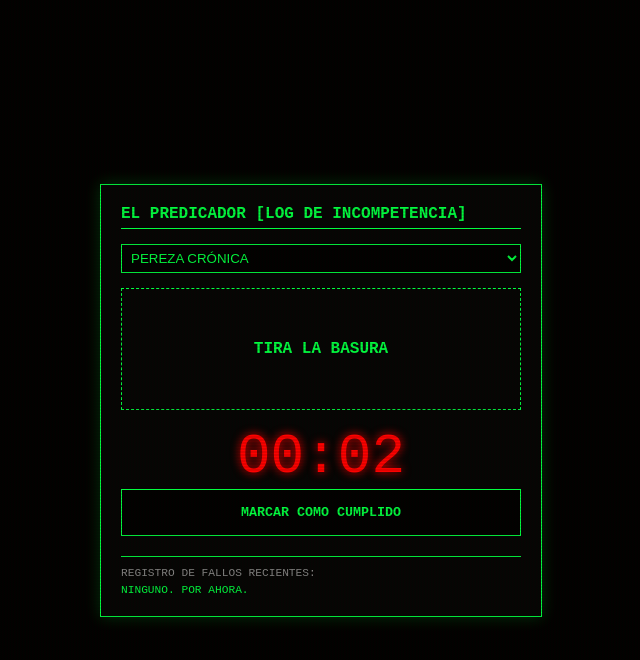
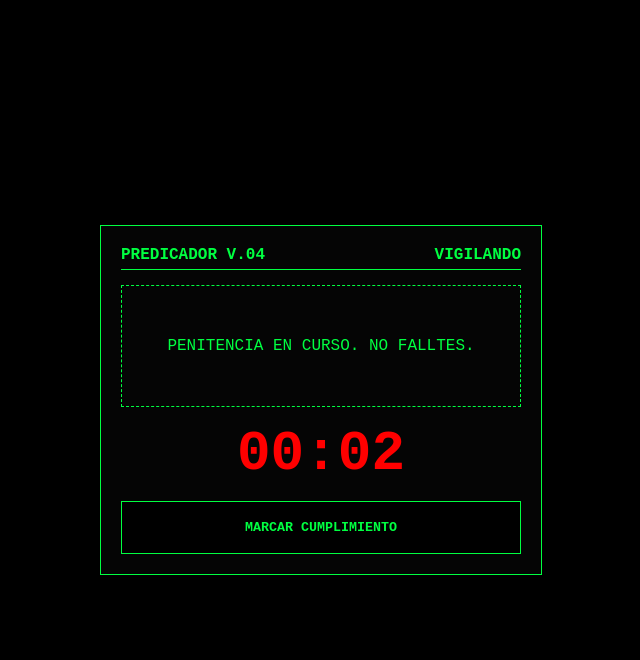
Before and after one commit to garsiajefry9-dotcom/El-chispa-, a plain HTML site: page index.html in a window 1280 px wide. Both pictures are taken after a click on the button "ASUMIR PENITENCIA". Shown: the whole page, without its empty margins (319-959 px from the left). Drawn offline with Linux system fonts and the light colour scheme.

Commit message:
Update title and enhance alert system in index.html

```diff
--- a/index.html
+++ b/index.html
@@ -3,105 +3,116 @@
 <head>
     <meta charset="UTF-8">
     <meta name="viewport" content="width=device-width, initial-scale=1.0">
-    <title>EL PREDICADOR | HISTORIAL DE FALLOS</title>
+    <title>EL PREDICADOR | V.04 FINAL</title>
     <style>
         :root { --main: #00ff41; --fail: #ff0000; --bg: #000; }
-        body {
-            background: var(--bg); color: var(--main); font-family: 'Courier New', monospace;
-            display: flex; justify-content: center; align-items: center; min-height: 100vh; margin: 0;
-            text-transform: uppercase; overflow-x: hidden;
-        }
-        body::after {
-            content: ""; position: fixed; top:0; left:0; width:100%; height:100%;
-            background: linear-gradient(rgba(18,16,16,0) 50%, rgba(0,0,0,0.1) 50%), linear-gradient(90deg, rgba(255,0,0,0.02), rgba(0,255,0,0.01));
-            background-size: 100% 3px, 3px 100%; pointer-events: none; z-index: 100;
-        }
-        .frame {
-            width: 90%; max-width: 400px; border: 1px solid var(--main); padding: 20px;
-            background: #050505; box-shadow: 0 0 15px rgba(0,255,65,0.2); margin: 20px;
-        }
-        .marca { color: var(--fail); border: 1px solid var(--fail); padding: 5px; margin: 10px 0; font-size: 0.7rem; display: none; }
-        #msg { height: 100px; border: 1px dashed var(--main); display: flex; align-items: center; justify-content: center; text-align: center; padding: 10px; margin: 15px 0; font-weight: bold; }
-        #timer { font-size: 3.5rem; color: var(--fail); display: none; text-shadow: 0 0 10px var(--fail); }
-        .btn { width: 100%; padding: 15px; border: none; font-family: inherit; font-weight: 900; cursor: pointer; text-transform: uppercase; margin-bottom: 5px; }
+        body { background: var(--bg); color: var(--main); font-family: 'Courier New', monospace; display: flex; justify-content: center; align-items: center; min-height: 100vh; margin: 0; text-transform: uppercase; overflow: hidden; }
+        #death-screen { display: none; position: fixed; top: 0; left: 0; width: 100%; height: 100%; background: var(--fail); z-index: 1000; justify-content: center; align-items: center; color: #000; font-weight: 900; text-align: center; padding: 20px; flex-direction: column; }
+        #custom-alert { display: none; position: fixed; top: 0; left: 0; width: 100%; height: 100%; background: rgba(0,0,0,0.95); z-index: 999; justify-content: center; align-items: center; }
+        .alert-box { width: 85%; max-width: 320px; border: 4px solid var(--fail); background: #110000; padding: 25px; text-align: center; box-shadow: 0 0 40px var(--fail); }
+        .frame { width: 90%; max-width: 400px; border: 1px solid var(--main); padding: 20px; background: #050505; position: relative; }
+        #timer { font-size: 3.5rem; color: var(--fail); display: none; margin: 15px 0; font-weight: 900; }
+        .btn { width: 100%; padding: 18px; border: none; font-family: inherit; font-weight: 900; cursor: pointer; text-transform: uppercase; margin-top: 10px; }
         .btn-p { background: var(--main); color: #000; }
         .btn-l { background: #000; color: var(--main); border: 1px solid var(--main); display: none; }
-        .historial { margin-top: 20px; border-top: 1px solid var(--main); padding-top: 10px; font-size: 0.7rem; }
-        .falla-item { color: var(--fail); margin-bottom: 3px; border-left: 2px solid var(--fail); padding-left: 5px; }
     </style>
 </head>
 <body>
 
-<div class="frame" id="ui">
-    <div style="font-weight: 900; border-bottom: 1px solid var(--main); padding-bottom: 5px;">EL PREDICADOR [LOG DE INCOMPETENCIA]</div>
-    <div id="m" class="marca">ESTADO: <span id="mt">NINGUNO</span></div>
+<div id="death-screen">
+    <h1 style="font-size: 2.5rem; margin: 0;">VOLVISTE A FRACASAR</h1>
+    <p style="font-size: 1.2rem;">(RACHA ELIMINADA, PERDEDOR)</p>
+    <button onclick="location.reload()" class="btn" style="background:#000; color:#fff; width:auto; padding:10px 30px; border:2px solid #fff;">REINTENTAR DESDE LA NADA</button>
+</div>
 
-    <select id="s" style="width:100%; background:#000; color:var(--main); border:1px solid var(--main); margin-top: 15px; padding: 5px;">
-        <option value="p">PEREZA CRÓNICA</option>
-        <option value="f">DEBILIDAD FÍSICA</option>
-        <option value="m">BLOQUEO MENTAL</option>
-    </select>
-
-    <div id="msg">SISTEMA LISTO. TE ESTOY OBSERVANDO.</div>
-    <center><div id="timer">00:00</div></center>
-
-    <button id="b1" class="btn btn-p">ASUMIR PENITENCIA</button>
-    <button id="b2" class="btn btn-l">MARCAR COMO CUMPLIDO</button>
-
-    <div class="historial">
-        <div style="margin-bottom: 5px; color: #888;">REGISTRO DE FALLOS RECIENTES:</div>
-        <div id="log-lista">NINGUNO. POR AHORA.</div>
+<div id="custom-alert">
+    <div class="alert-box">
+        <div style="color:var(--fail); font-size:1.5rem; margin-bottom:15px; font-weight:900;">ALERTA DE SISTEMA</div>
+        <div id="alert-text" style="color: #fff; margin-bottom: 25px; font-weight: bold;"></div>
+        <button id="alert-btn" class="btn" style="background: var(--fail); color: #fff;">ACEPTAR SENTENCIA</button>
     </div>
 </div>
 
+<div class="frame">
+    <div style="font-weight: 900; border-bottom: 1px solid var(--main); padding-bottom: 5px; display: flex; justify-content: space-between;">
+        <span>PREDICADOR V.04</span>
+        <span id="status-tag" style="color:var(--main)">VIGILANDO</span>
+    </div>
+    <div id="msg" style="height: 100px; display: flex; align-items: center; justify-content: center; text-align: center; margin: 15px 0; border: 1px dashed var(--main); padding:10px;">PREPÁRATE PARA EL JUICIO...</div>
+    <center><div id="timer">00:00</div></center>
+    <button id="b1" class="btn btn-p">ASUMIR PENITENCIA</button>
+    <button id="b2" class="btn btn-l">MARCAR CUMPLIMIENTO</button>
+</div>
+
 <script>
-    const pen = {
-        p: ["LIMPIA TU MESA AHORA", "TIRA LA BASURA", "ORDENA TU ROPA"],
-        f: ["25 FLEXIONES", "1 MIN PLANCHA", "40 SENTADILLAS"],
-        m: ["LEE 5 PÁGINAS", "ESCRIBE TUS METAS", "BORRA 1 APP BASURA"]
-    };
+    const audioCtx = new (window.AudioContext || window.webkitAudioContext)();
 
-    let st, iv, marca = localStorage.getItem('p_m') || "";
-    let fallos = JSON.parse(localStorage.getItem('p_fallos')) || [];
+    function vibra(ms) { if(navigator.vibrate) navigator.vibrate(ms); }
 
-    function actualizarInterfaz() {
-        if(marca) { document.getElementById('m').style.display='block'; document.getElementById('mt').innerText=marca; }
-        const lista = document.getElementById('log-lista');
-        if(fallos.length > 0) {
-            lista.innerHTML = fallos.map(f => `<div class="falla-item"> > FALLO: ${f.t}s - ${f.d}</div>`).join('');
-        }
+    function sound(f, t, d, v=0.1) {
+        const o = audioCtx.createOscillator(); const g = audioCtx.createGain();
+        o.type = t; o.frequency.setValueAtTime(f, audioCtx.currentTime);
+        g.gain.setValueAtTime(v, audioCtx.currentTime);
+        o.connect(g); g.connect(audioCtx.destination);
+        o.start(); o.stop(audioCtx.currentTime + d);
     }
-    actualizarInterfaz();
+
+    function playPanic() {
+        let i = 0;
+        const interval = setInterval(() => {
+            if(i > 10) clearInterval(interval);
+            sound(i % 2 === 0 ? 150 : 100, 'sawtooth', 0.2, 0.2);
+            vibra(100); i++;
+        }, 300);
+    }
+
+    function customAlert(txt, nextAction) {
+        document.getElementById('alert-text').innerText = txt;
+        document.getElementById('custom-alert').style.display = 'flex';
+        document.getElementById('alert-btn').onclick = () => {
+            document.getElementById('custom-alert').style.display = 'none';
+            if(nextAction) nextAction(); else location.reload();
+        };
+    }
 
     document.getElementById('b1').onclick = function() {
+        vibra(150);
         if (new Date().getHours() >= 23 || new Date().getHours() < 5) {
-            alert("NOCHE. RACHA ELIMINADA."); localStorage.clear(); location.reload(); return;
+            playPanic();
+            customAlert("NO SABES NI CUANDO DEBES DORMIR. DUERME O HABRÁ CONSECUENCIAS.", () => {
+                document.getElementById('death-screen').style.display = 'flex';
+                localStorage.clear();
+                sound(50, 'square', 1.5, 0.3);
+            });
+            return;
         }
-        document.getElementById('msg').innerText = pen[document.getElementById('s').value][Math.floor(Math.random()*3)];
+
+        // Sonido de inicio (Carga de sistema)
+        sound(200, 'sine', 0.1); sound(400, 'sine', 0.15); sound(600, 'sine', 0.2);
+
         this.style.display='none';
         document.getElementById('b2').style.display='block';
         document.getElementById('timer').style.display='block';
-        let s = 0; st = Date.now();
-        iv = setInterval(() => {
+        document.getElementById('msg').innerText = "PENITENCIA EN CURSO. NO FALLTES.";
+
+        let s = 0; let st = Date.now();
+        let iv = setInterval(() => {
             s++; let min = Math.floor(s/60), seg = s%60;
             document.getElementById('timer').innerText = (min<10?'0':'')+min+":"+(seg<10?'0':'')+seg;
+            if(s > 60 && s % 2 === 0) { sound(80, 'triangle', 0.2, 0.15); vibra(50); }
         }, 1000);
-    };
 
-    document.getElementById('b2').onclick = function() {
-        clearInterval(iv);
-        let t = Math.floor((Date.now() - st) / 1000);
-        if (t > 60) {
-            localStorage.setItem('p_m', "LENTO E INEFICIENTE");
-            fallos.unshift({t: t, d: new Date().toLocaleTimeString()});
-            if(fallos.length > 5) fallos.pop();
-            localStorage.setItem('p_fallos', JSON.stringify(fallos));
-            alert(`TARDATE MÁS. ${t}s ES UNA VERGÜENZA.`);
-        } else {
-            localStorage.removeItem('p_m');
-            alert(`CUMPLIDO EN ${t}s. ESTÁS A SALVO.`);
-        }
-        location.reload();
+        document.getElementById('b2').onclick = function() {
+            clearInterval(iv);
+            let t = Math.floor((Date.now() - st) / 1000);
+            if (t > 60) {
+                sound(100, 'sawtooth', 0.5, 0.2);
+                customAlert(`LENTO E INEFICIENTE. ${t}s ES BASURA. RACHA PENALIZADA.`, () => location.reload());
+            } else {
+                sound(1000, 'sine', 0.2);
+                location.reload();
+            }
+        };
     };
 </script>
 </body>
```
